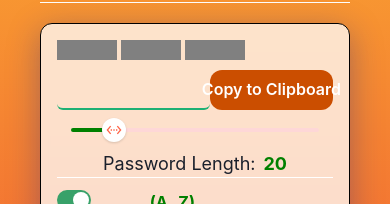
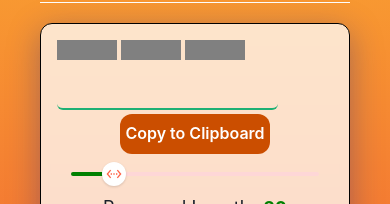
Before and after one commit to RakibRahman/privacy-protector, a React (Create React App) app: page / in a window 390 px wide. Shown: the part 466-670 px from the top of the page. Built offline with nearby package versions, Linux system fonts and the light colour scheme.

Commit message:
responsiveness added

```diff
--- a/src/components/Password.tsx
+++ b/src/components/Password.tsx
@@ -11,10 +11,10 @@ export const Password: React.FC<PasswordProps> = ({
   const { toast } = useToaster("Password copied", "Keep your password safe");
 
   return (
-    <Flex my="5px" align="center" justify="center">
+    <Flex my="5px" align="center" justify="center" flexWrap="wrap" gridGap="1">
       <Input
         type="text"
-        w="70%"
+        w="80%"
         minH="40px"
         p="2"
         value={generatedPassword}
```
